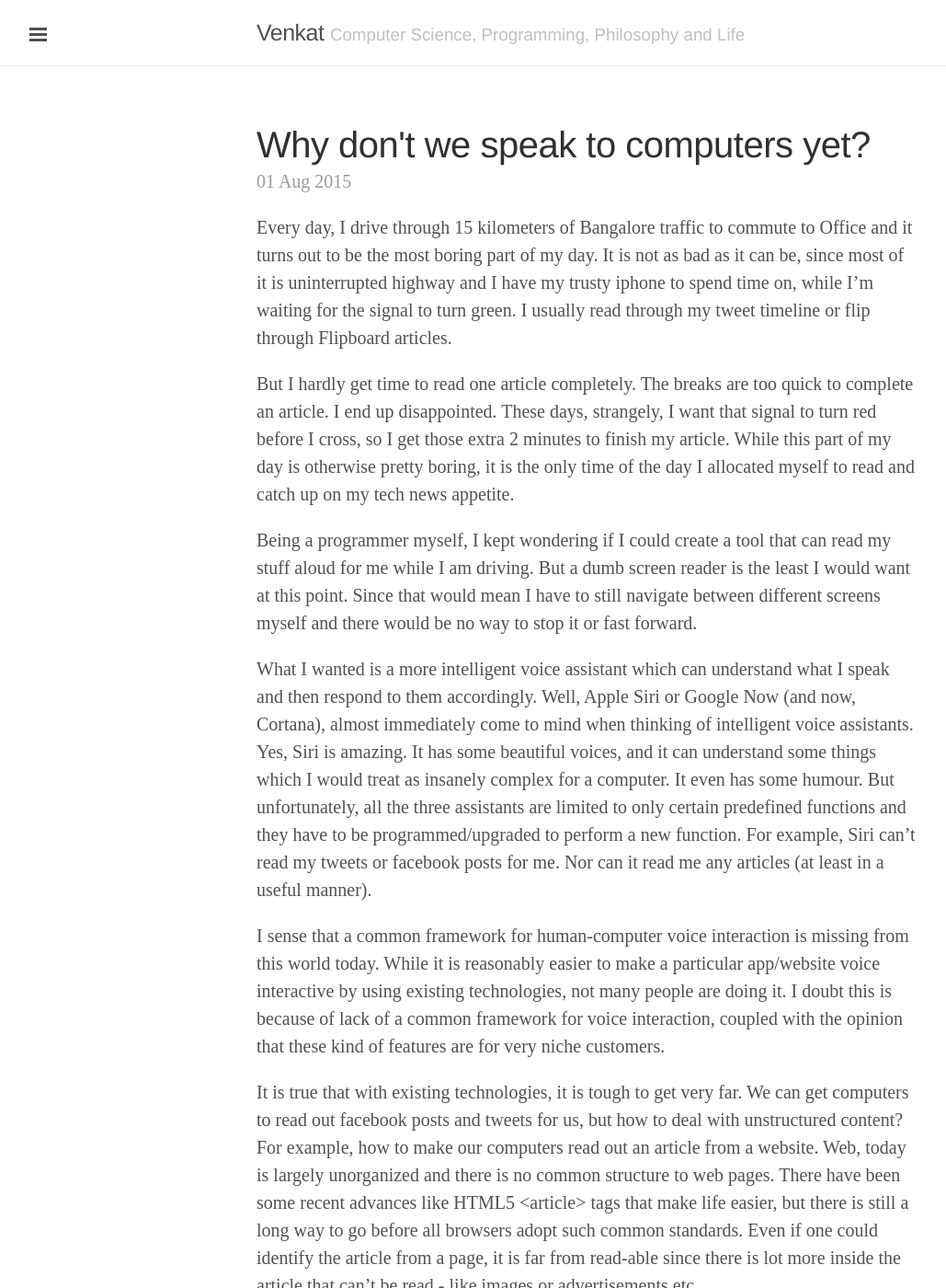
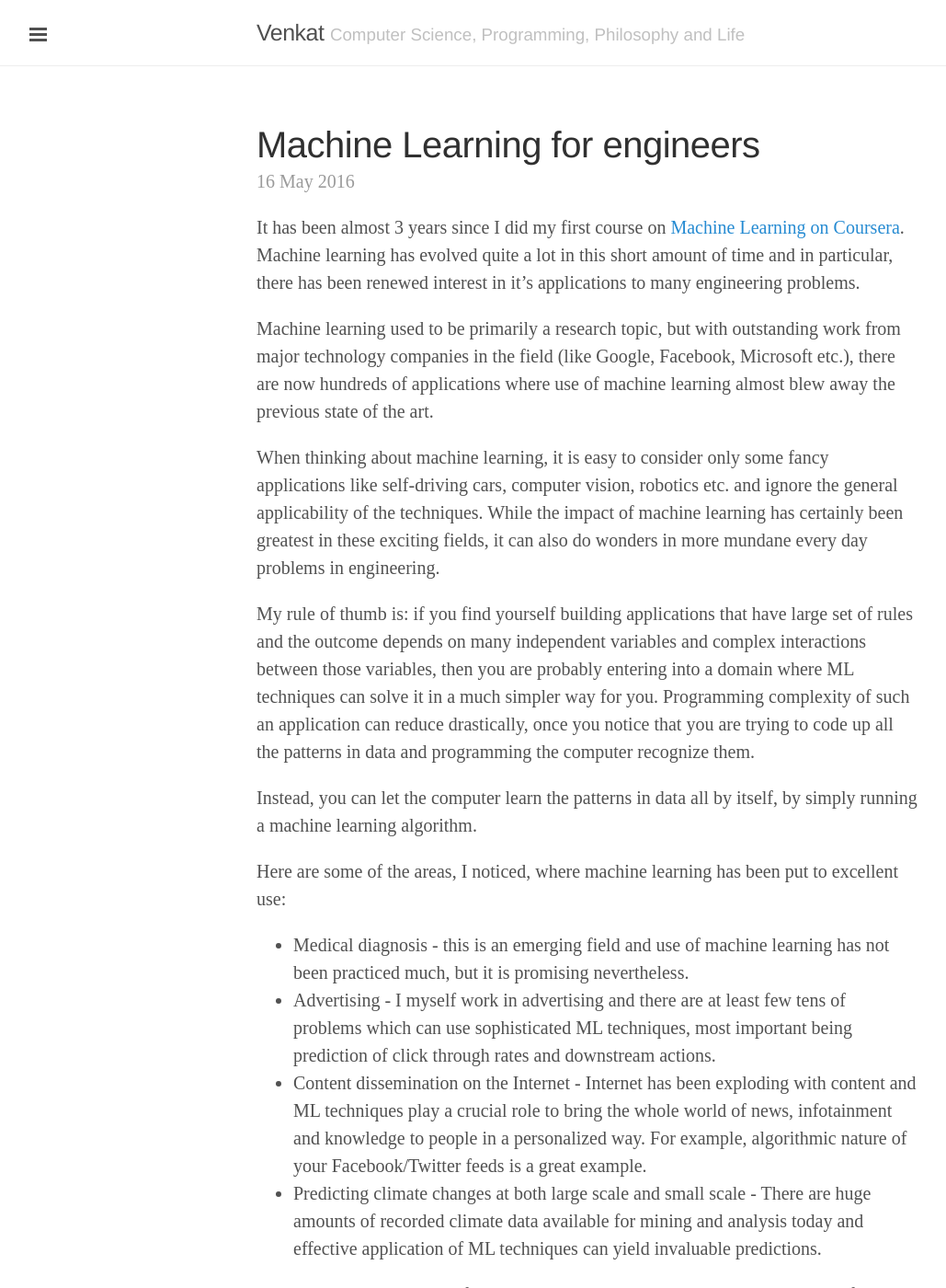
Before and after one commit to venustus/venustus.github.io, a Jekyll site: the page built from index.html, in a window 1280 px wide and 1400 px high. Shown: the whole window at 92% size, without its empty margins (1-1030 px from the left). Built offline with Jekyll 4.4.1, drawn with Linux system fonts in a browser that asks for light colours; the list of posts is cut into pages by our own code; some of the changed text lies outside the part shown.

Commit message:
Machine learning post

```diff
--- a/_layouts/post.html
+++ b/_layouts/post.html
@@ -47,7 +47,7 @@ layout: default
 
 
 <div class="related">
-  <h2>Related Posts</h2>
+  <h2>Previous Posts</h2>
   <ul class="related-posts">
     {% for post in site.related_posts limit:3 %}
       <li>
--- /dev/null
+++ b/_posts/2016-05-15-machine-learning-in-engineering.md
@@ -0,0 +1,39 @@
+---
+layout: post
+title: Machine Learning for engineers
+date: '2016-05-15T18:50:00.000-08:00'
+author: Venkat Pedapati
+tags: machine learning
+modified_time: '2016-05-15T18:50:00.000-08:00'
+---
+
+It has been almost 3 years since I did my first course on [Machine Learning on Coursera](https://www.coursera.org/learn/machine-learning). Machine learning has evolved quite a lot in this short amount of time and in particular, there has been renewed interest in it's applications to many engineering problems.
+
+Machine learning used to be primarily a research topic, but with outstanding work from major technology companies in the field (like Google, Facebook, Microsoft etc.), there are now hundreds of applications where use of machine learning almost blew away the previous state of the art.
+
+When thinking about machine learning, it is easy to consider only some fancy applications like self-driving cars, computer vision, robotics etc. and ignore the general applicability of the techniques. While the impact of machine learning has certainly been greatest in these exciting fields, it can also do wonders in more mundane every day problems in engineering.
+
+My rule of thumb is: if you find yourself building applications that have large set of rules and the outcome depends on many independent variables and complex interactions between those variables, then you are probably entering into a domain where ML techniques can solve it in a much simpler way for you. Programming complexity of such an application can reduce drastically, once you notice that you are trying to code up all the patterns in data and programming the computer recognize them.
+
+Instead, you can let the computer learn the patterns in data all by itself, by simply running a machine learning algorithm.
+
+Here are some of the areas, I noticed, where machine learning has been put to excellent use:
+
+* Medical diagnosis - this is an emerging field and use of machine learning has not been practiced much, but it is promising nevertheless.
+* Advertising - I myself work in advertising and there are at least few tens of problems which can use sophisticated ML techniques, most important being prediction of click through rates and downstream actions.
+* Content dissemination on the Internet - Internet has been exploding with content and ML techniques play a crucial role to bring the whole world of news, infotainment and knowledge to people in a personalized way. For example, algorithmic nature of your Facebook/Twitter feeds is a great example.
+* Predicting climate changes at both large scale and small scale - There are huge amounts of recorded climate data available for mining and analysis today and effective application of ML techniques can yield invaluable predictions.
+
+I'm sure this is just the tip of the iceberg and there are many more applications of ML techniques in every day engineering. But it is disappointing that despite wide spread applicability and proven effectiveness of these techniques, they have not found way into a common engineer's tool box. Most engineers treat this as an advanced research topic that requires lot of theoretical foundations and don't consider learning them while solving every day problems.
+
+This is a major gap that needs to be filled, because this is a misconception. Ultimately, everything in Engineering has enormous amounts of dependency on mathematical and physical foundations. But if we treat engineering on the same lines as the science behind it, we can't even build a small bridge without mastering 3 different scientific fields.
+
+The point is Engineering does not work that way. Engineers focus on applications and getting things done. So, all we need is sufficient amount of abstraction and effective tools that hide the complexity for us. While the knowledge about underlying principles definitely help, it is not necessary to apply them. In particular, in the last 3-4 years, there have been multitude of high level frameworks and tools that make it much easier for an engineer to have a machine learning application up and running in no time.
+
+Here are some of them I tried myself and found useful:
+
+* [Octave](https://www.gnu.org/software/octave/)/Matlab - Octave is a programming environment that is much closer to the mathematical foundations than other tools. Matlab has to be purchased, unless your organization has licensed it for you. But Octave is free. Both of them are very similar in use and if you know one of them, you are mostly at home with the other. These are good for beginners in ML and for making toy applications. But as soon as you start working on real-world problems, you will need a higher level framework/environment.
+* [Python Scikit](http://scikit-learn.org/stable/) - This is a fantastic library for working on machine learning applications. It has lot of higher level primitives and provide many commonly used algorithms, out-of-box. Of course, you would have to be fluent in Python to use this well, but Python is one of the easiest languages to learn anyway. Another advantage with this is, it is built on top of tools like SciPy and NumPy which are also used by many other visualization and numerical computation libraries in Python and it makes it very interoperable with them.
+ * [Tensorflow](https://www.tensorflow.org/) - This library has been released more recently and is by far simplest to learn and master. This one focuses specifically on Deep learning (multi-layered neural networks), which is a very useful technique in large number of fields. A good way to learn using Tensorflow is to follow the [deep learning course on Udacity](https://www.udacity.com/course/deep-learning--ud730).
+
+So, next time you are wondering why your application is in such a messy state with hundreds of hand-coded rules, may be it is time for you to consider a new approach altogether.
```
